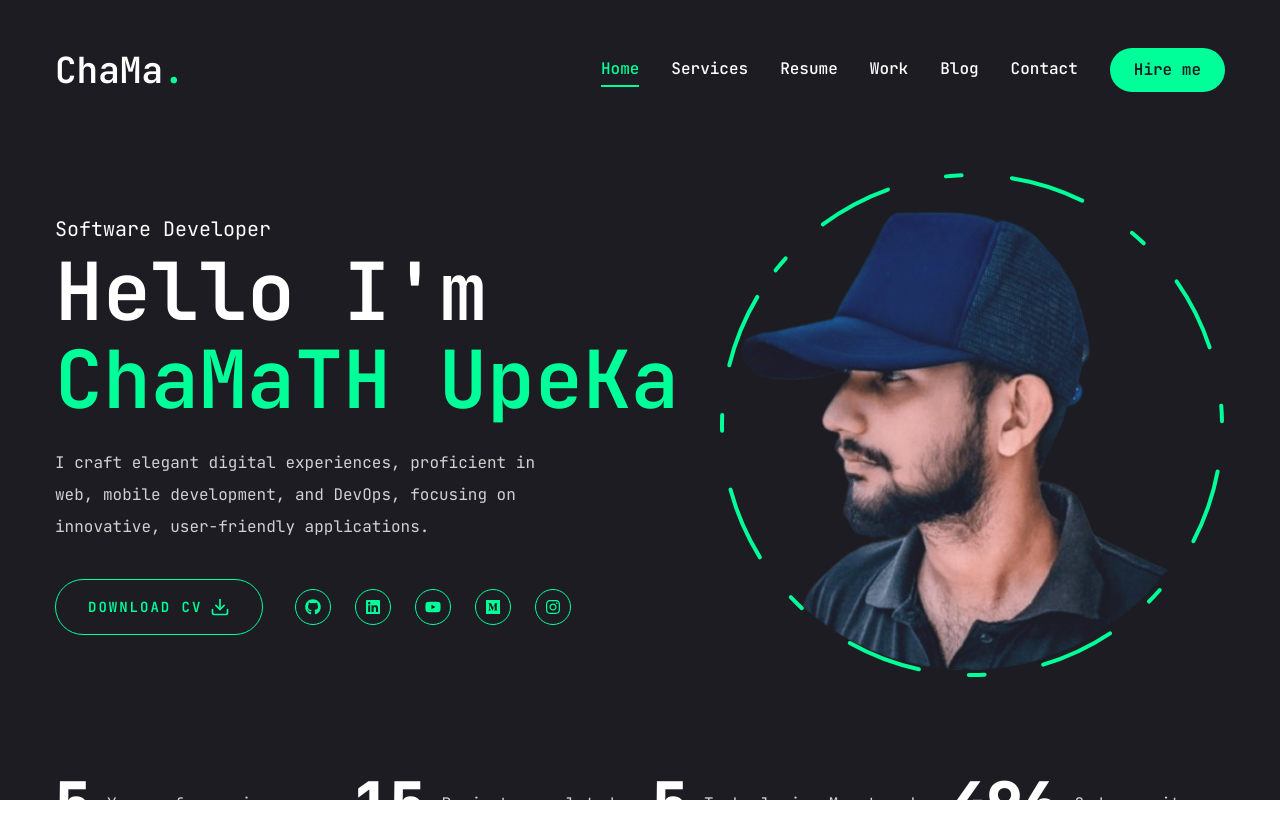
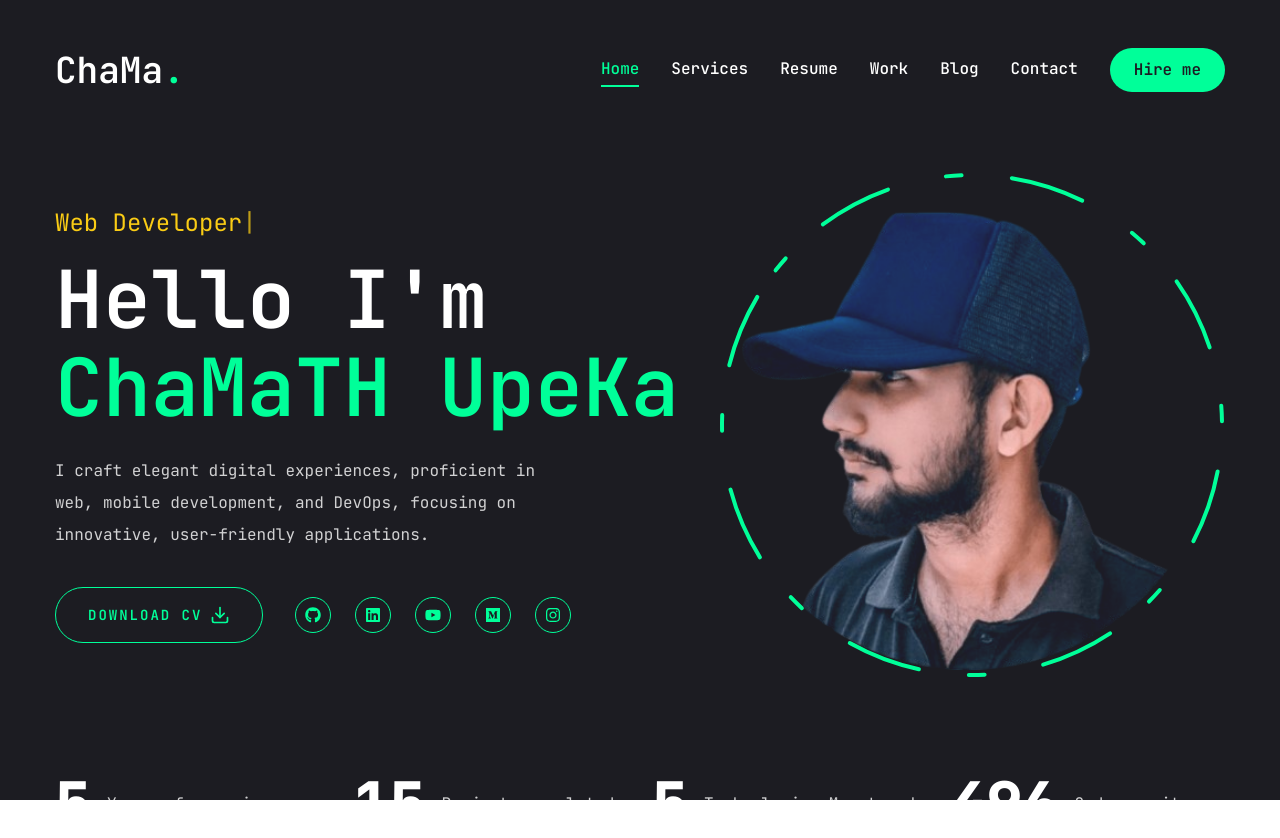
Before and after one commit to chamath09/Chamath, a Next.js app: page / in a window 1280 px wide. Shown: the top 838 px of the page. Built offline with nearby package versions, Linux system fonts and the light colour scheme.

Commit message:
profeshion tag updated

```diff
--- /dev/null
+++ b/app/TypingAnimation.jsx
@@ -0,0 +1,50 @@
+"use client";
+
+import React, { useState, useEffect } from "react";
+
+const TypingAnimation = () => {
+  const [text, setText] = useState("");
+  const [currentPhraseIndex, setCurrentPhraseIndex] = useState(0);
+  const [isTyping, setIsTyping] = useState(true);
+
+  const phrases = ["Software Engineer", "Web Developer", "DevOps Engineer"];
+
+  useEffect(() => {
+    const currentPhrase = phrases[currentPhraseIndex];
+
+    if (isTyping) {
+      if (text.length < currentPhrase.length) {
+        const timeoutId = setTimeout(() => {
+          setText(currentPhrase.slice(0, text.length + 1));
+        }, 100);
+        return () => clearTimeout(timeoutId);
+      } else {
+        const timeoutId = setTimeout(() => {
+          setIsTyping(false);
+        }, 1000);
+        return () => clearTimeout(timeoutId);
+      }
+    } else {
+      if (text.length > 0) {
+        const timeoutId = setTimeout(() => {
+          setText(text.slice(0, -1));
+        }, 50);
+        return () => clearTimeout(timeoutId);
+      } else {
+        setCurrentPhraseIndex((prev) => (prev + 1) % phrases.length);
+        setIsTyping(true);
+      }
+    }
+  }, [text, currentPhraseIndex, isTyping]);
+
+  return (
+    <div className="w-full mb-4">
+      <div className="text-2xl font-mono text-yellow-400">
+        {text}
+        <span className="animate-pulse">|</span>
+      </div>
+    </div>
+  );
+};
+
+export default TypingAnimation;
--- a/app/page.jsx
+++ b/app/page.jsx
@@ -5,6 +5,7 @@ import { FiDownload } from "react-icons/fi";
 import Social from "@/components/Social";
 import Photo from "@/components/Photo";
 import Stats from "@/components/Stats";
+import TypingAnimation from "./TypingAnimation";
 
 const Home = () => {
   return (
@@ -13,7 +14,9 @@ const Home = () => {
         <div className="flex flex-col xl:flex-row items-center justify-between xl:pt-8 xl:pb-24">
           {/* text */}
           <div className="text-center xl:text-left order-2 xl:order-none">
-            <span className="text-xl">Software Developer</span>
+            <span className="text-xl">
+              <TypingAnimation />
+            </span>
             <h1 className="h1 mb-6">
               Hello I'm <br />{" "}
               <span className="text-accent">ChaMaTH UpeKa</span>
```
